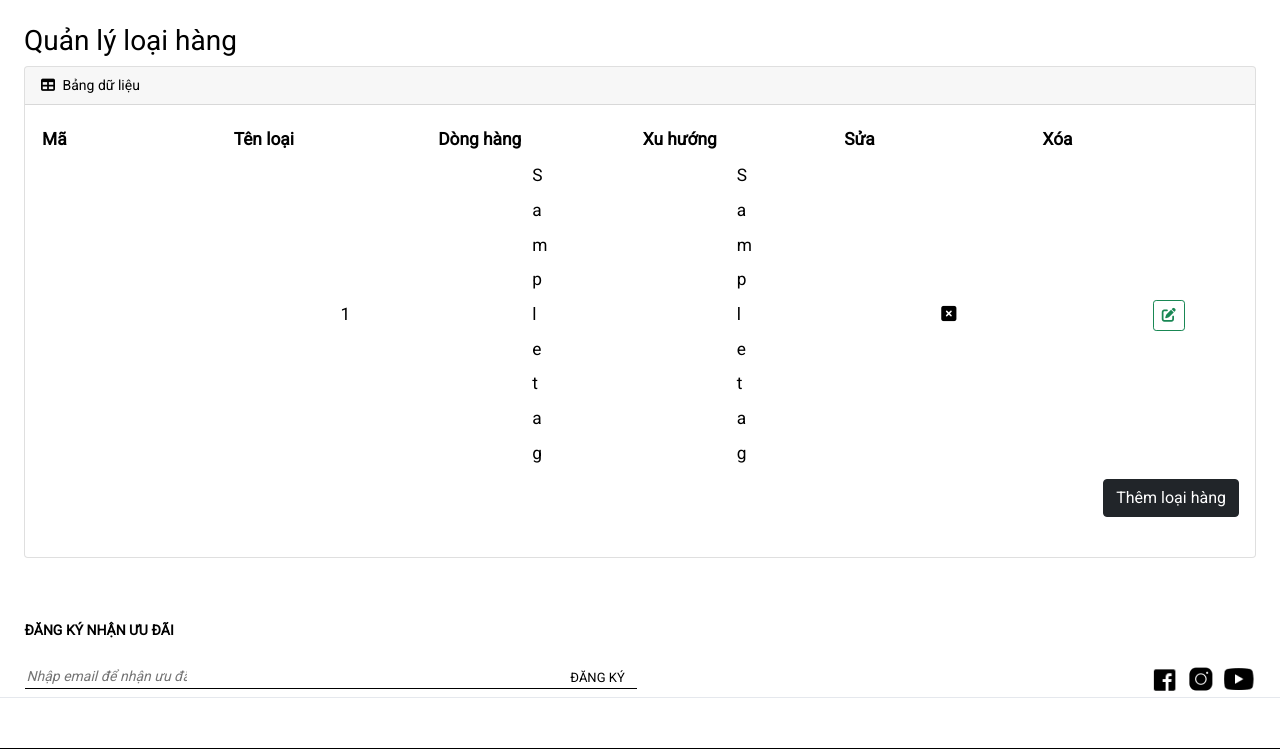
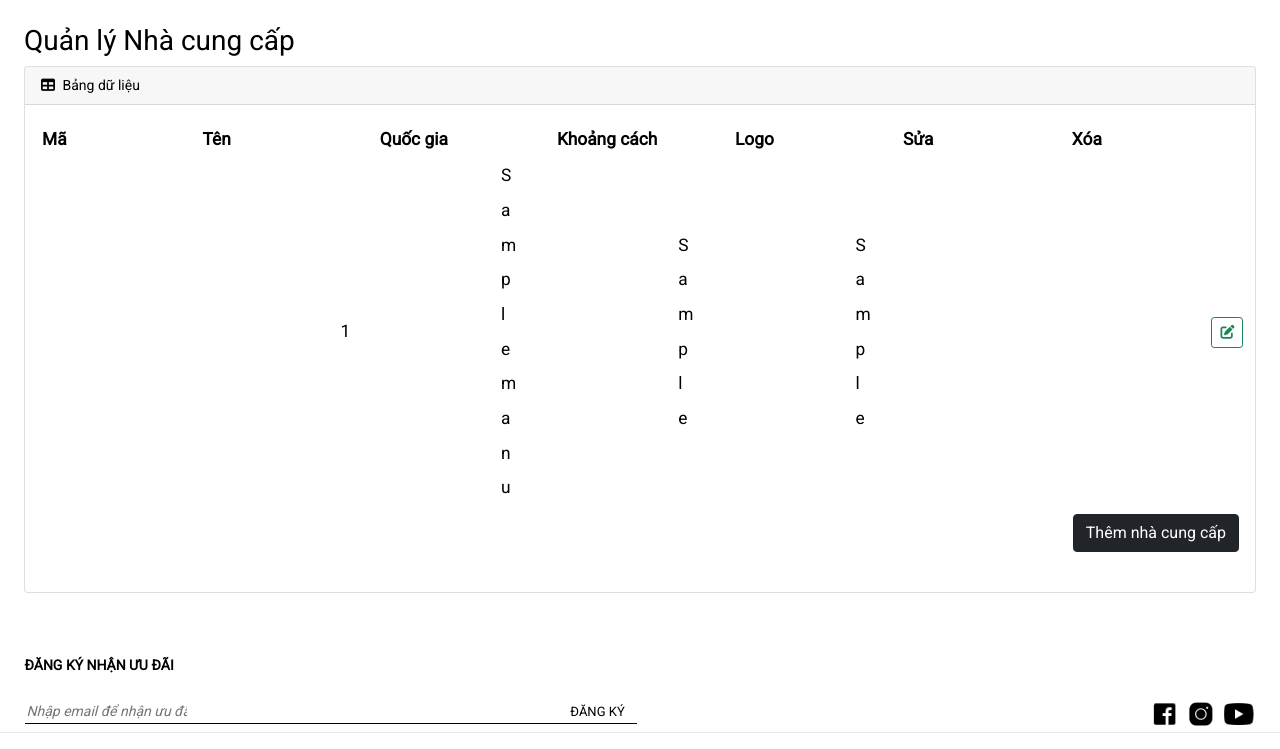
Before and after one commit to iamveoveo/Fado, a PHP site: the page made by views/admin/manufacture/index.php in a window 1280 px wide; the page is wider, and only the part inside the window is pictured. Shown: the top 749 px of that part. Run offline with PHP 8.4, Linux system fonts and the light colour scheme; tables that the repository leaves empty or names only in its code hold one stand-in row (values such as "Sample post"); the template is opened without the code that fills it: most values are stand-ins (such as "Sample title", 1, 10 or a date in 2020); grey boxes marked "Sample" are stand-in pictures; some libraries are stand-ins or nearby versions; some web fonts are replaced.

Commit message:
02:20 3/23/2022

```diff
--- a/views/admin/manufacture/index.php
+++ b/views/admin/manufacture/index.php
@@ -5,7 +5,7 @@
 <div id="layoutSidenav_content">
     <main>
         <div class="container-fluid px-4">
-            <h3 class="mt-4">Quản lý loại hàng</h1>
+            <h3 class="mt-4">Quản lý Nhà cung cấp</h1>
             <div class="card mb-4">
                 <div class="card-header">
                     <i class="fas fa-table me-1"></i>
@@ -21,30 +21,32 @@
                         <thead>
                             <tr>
                                 <th>Mã</th>
-                                <th>Tên loại</th>
-                                <th>Dòng hàng</th>
-                                <th>Xu hướng</th>
+                                <th>Tên</th>
+                                <th>Quốc gia</th>
+                                <th>Khoảng cách</th>
+                                <th>Logo</th>
                                 <th>Sửa </th>
                                 <th>Xóa</th>
                             </tr>
                         </thead>
 
                         <tbody>
-                            <?php foreach ($tags as $row): ?>
+                            <?php foreach ($manu as $row): ?>
                                 <tr>
-                                    <td><?php echo $row['TagID']; ?></td>
-                                    <td><?php echo $row['TagName']; ?></td>
-                                    <td><?php echo $row['BigTagName']; ?></td>
-                                    <td><?php echo $row['TagTrending']==1 ? '<i class="fa-solid fa-square-check text-success"></i>' : '<i class="fa-solid fa-square-xmark"></i>'; ?></td>
+                                    <td><?php echo $row['ManuID']; ?></td>
+                                    <td><?php echo $row['ManuName']; ?></td>
+                                    <td><?php echo $row['ManuCountry']; ?></td>
+                                    <td><?php echo $row['ManuDistance']; ?></td>
+                                    <td><img src="assets/img/upload/<?php echo $row['ManuLogo']; ?>" alt="<?php echo $row['ManuLogo']; ?>" style="width:20%;"></td>
                                     <td>
-                                        <a href="<?php echo SITEURL . '?controller=tag&action=modify&id=' . $row['TagID'] ?>" >
+                                        <a href="<?php echo SITEURL . '?controller=manufacture&action=modify&id=' . $row['ManuID'] ?>" >
                                             <button type="button" class="btn btn-outline-success btn-sm "style="margin-left: 10px;" data-bs-toggle="modal" data-bs-target="#edit">
                                                 <i class="fa-solid fa-pen-to-square"></i>
                                             </button>
                                         </a>
                                     </td>
                                     <td>
-                                        <button name="delete-btn" id="<?php echo SITEURL . '?controller=tag&action=remove&id=' . $row['TagID'] ?>" type="button" class="btn btn-outline-dark btn-sm" style="margin-left: 10px;" data-bs-toggle="modal" data-bs-target="#detele">
+                                        <button name="delete-btn" id="<?php echo SITEURL . '?controller=manufacture&action=remove&id=' . $row['ManuID'] ?>" type="button" class="btn btn-outline-dark btn-sm" style="margin-left: 10px;" data-bs-toggle="modal" data-bs-target="#detele">
                                             <i class="fa-solid fa-trash"></i>
                                         </button>
                                     </td>
@@ -55,7 +57,7 @@
                     </table>
                     <!-- add acc -->
                     <div class="d-flex flex-row-reverse mt-2">
-                        <button type="button" class="btn btn-dark mb-4" data-bs-toggle="modal" data-bs-target="#add">Thêm loại hàng</button>
+                        <button type="button" class="btn btn-dark mb-4" data-bs-toggle="modal" data-bs-target="#add">Thêm nhà cung cấp</button>
                     </div>
                     <!-- Button trigger modal -->
                 </div>
@@ -69,42 +71,32 @@
                                 <button type="button" class="btn-close" data-bs-dismiss="modal" aria-label="Close"></button>
                             </div>
                             <!-- body -->
-                            <form action="" method="post">
+                            <form action="" method="post" enctype="multipart/form-data">
                                 <div class="modal-body">
                                     <div class="input-group  flex-nowrap mb-2 ">
-                                        <span class="input-group-text col-md-3"  id="addon-wrapping">Mã loại hàng</span>
-                                        <input name="TagID" type="text" class="form-control" placeholder="Mã loại hàng" aria-label="Username" aria-describedby="addon-wrapping">
+                                        <span class="input-group-text col-md-3"  id="addon-wrapping">Mã nhà cung cấp</span>
+                                        <input name="ManuID" type="number" style="-webkit-appearance: none;" class="form-control" placeholder="Mã nhà cung cấp" aria-label="Username" aria-describedby="addon-wrapping">
                                     </div>
                                     <div class="input-group flex-nowrap mb-2 ">
-                                        <span class="input-group-text col-md-3" id="addon-wrapping">Tên loại hàng</span>
-                                        <input name="TagName" type="text" class="form-control" placeholder="Tên loại hàng" aria-label="Username" aria-describedby="addon-wrapping">
+                                        <span class="input-group-text col-md-3" id="addon-wrapping">Tên nhà cung cấp</span>
+                                        <input name="ManuName" type="text" class="form-control" placeholder="Tên nhà cung cấp" aria-label="Username" aria-describedby="addon-wrapping">
                                     </div>
                                     <div class="input-group flex-nowrap mb-2 ">
-                                        <span class="input-group-text col-md-3" id="addon-wrapping">Miêu tả</span>
-                                        <textarea name="TagDes"  type="text" class="form-control"></textarea>
+                                        <span class="input-group-text col-md-3" id="addon-wrapping">Đất nước</span>
+                                        <input name="ManuCountry" type="text" class="form-control" placeholder="Đất nước" aria-label="Username" aria-describedby="addon-wrapping">
                                     </div>
                                     <div class="input-group flex-nowrap mb-2 ">
-                                        <span class="input-group-text col-md-3" id="addon-wrapping">Thuộc loại</span>
-                                        <select name="BigTag" class="form-control">
-                                            <option value=null selected> --Chọn loại--</option>
-                                            <?php foreach ($bigTag as $row): ?>
-                                                <option value="<?php echo $row['TagID']; ?>"><?php echo $row['TagName']; ?></option>
-                                            <?php endforeach; ?>
-                                        </select>
+                                        <span class="input-group-text col-md-3" id="addon-wrapping">Khoảng cách</span>
+                                        <input name="ManuDistance" type="text" class="form-control" placeholder="Khoảng cách" aria-label="Username" aria-describedby="addon-wrapping">
                                     </div>
                                     <div class="input-group flex-nowrap mb-2 ">
-                                        <span class="input-group-text col-md-3" id="addon-wrapping">Xu hướng</span>
-
-                                        <input name="TagTrending" class="form-radio-input mt-0" style="height: 38px;width: 38px;margin: auto;" type="radio" value="1" aria-label="radio for following text input">
-                                        <span class="input-group-text" id="addon-wrapping">có</span>
-
-                                        <input checked name="TagTrending" class="form-radio-input mt-0" style="height: 38px;width: 38px;margin: auto;" type="radio" value="0" aria-label="radio for following text input">
-                                        <span class="input-group-text" id="addon-wrapping">không</span>
+                                        <span class="input-group-text col-md-3" id="addon-wrapping">Logo</span>
+                                        <input name="file_image" type="file" class="form-control" required placeholder="Logo" aria-label="Username" aria-describedby="addon-wrapping">
                                     </div>
                                 </div>
                                 <div class="modal-footer">
                                     <button type="button" class="btn btn-secondary" data-bs-dismiss="modal">Hủy</button>
-                                    <button name="add_tag" type="submit" class="btn btn-primary">Lưu</button>
+                                    <button name="add_manu" type="submit" class="btn btn-primary">Lưu</button>
                                 </div>
                             </form>
                         </div>
--- a/views/admin/voucher/index.php
+++ b/views/admin/voucher/index.php
@@ -63,7 +63,7 @@
                     </table>
                     <!-- add acc -->
                     <div class="d-flex flex-row-reverse mt-2">
-                        <button type="button" class="btn btn-dark mb-4" data-bs-toggle="modal" data-bs-target="#add">Thêm loại hàng</button>
+                        <button type="button" class="btn btn-dark mb-4" data-bs-toggle="modal" data-bs-target="#add">Thêm mã giảm giá</button>
                     </div>
                     <!-- Button trigger modal -->
                 </div>
```
Also changed, not shown: controllers/BaseController.php (+46 -0 lines), controllers/ManufactureController.php (+72 -4 lines), models/ManufactureModel.php (+14 -1 lines), views/admin/manufacture/update.php (added, +59 -0 lines), assets/img/upload/100820220322054719pm.jpg (added), assets/img/upload/20220322081239pm.png (added).
